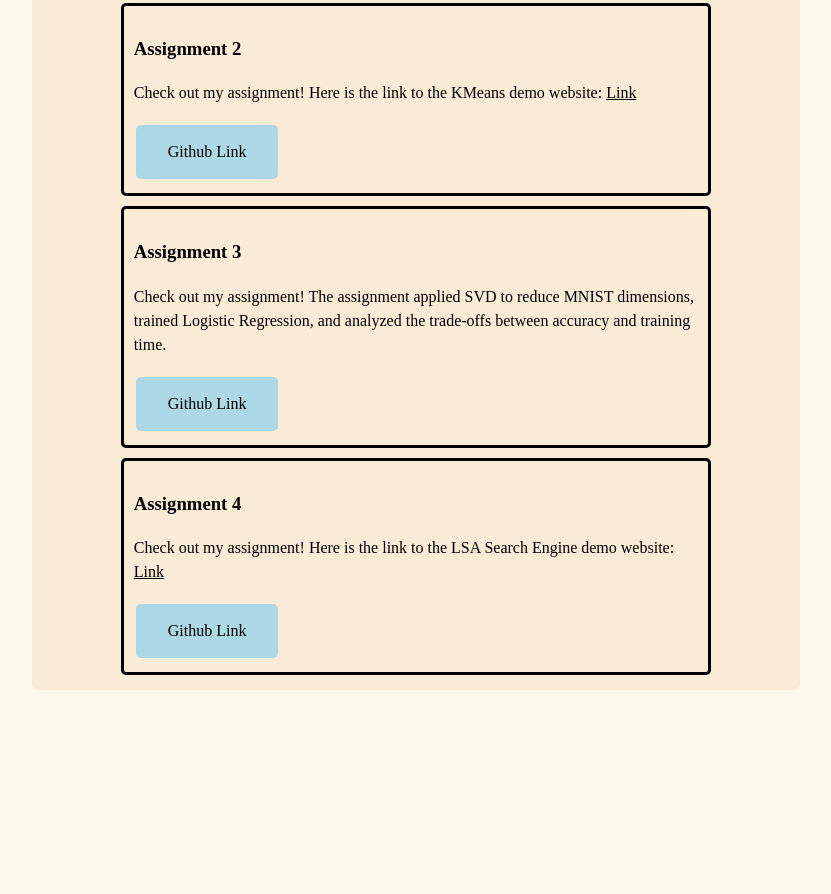
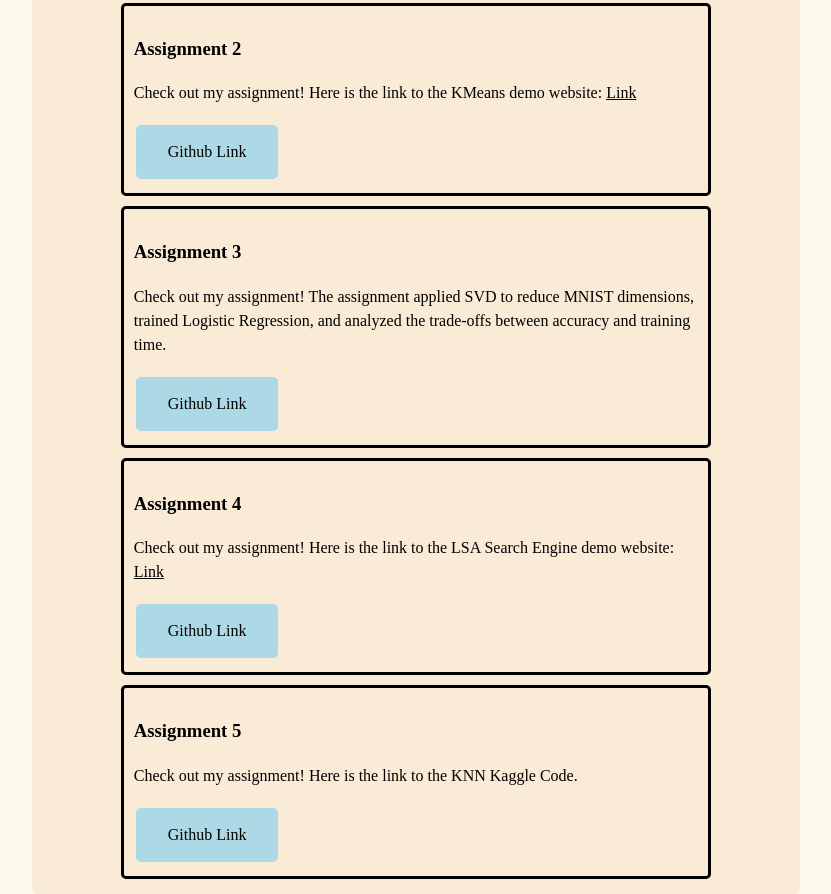
Before and after one commit to Evantl17/Evantl17.github.io, a plain HTML site: page assignments.html in a window 1280 px wide. Shown: the part 597-1491 px from the top of the page, without its empty margins (224-1055 px from the left). Before the commit the page ends 1287 px from the top, so only its background shows below. Drawn offline with Linux system fonts and the light colour scheme.

Commit message:
Added assignment 5

```diff
--- a/assignments.html
+++ b/assignments.html
@@ -47,6 +47,11 @@
                     <p>Check out my assignment! Here is the link to the LSA Search Engine demo website: <a href="https://www.youtube.com/watch?v=ZXndxQZ3S08">Link</a> </p>
                     <div class="button"><a href="https://github.com/Evantl17/elapid-assignment-4">Github Link</a></div>
                 </div>
+                <div class="experience">
+                    <h3>Assignment 5</h3>
+                    <p>Check out my assignment! Here is the link to the KNN Kaggle Code.</p>
+                    <div class="button"><a href="https://github.com/Evantl17/elapid-assignment-5">Github Link</a></div>
+                </div>
             </div>
         <script src="" async defer></script>
     </body>
```
